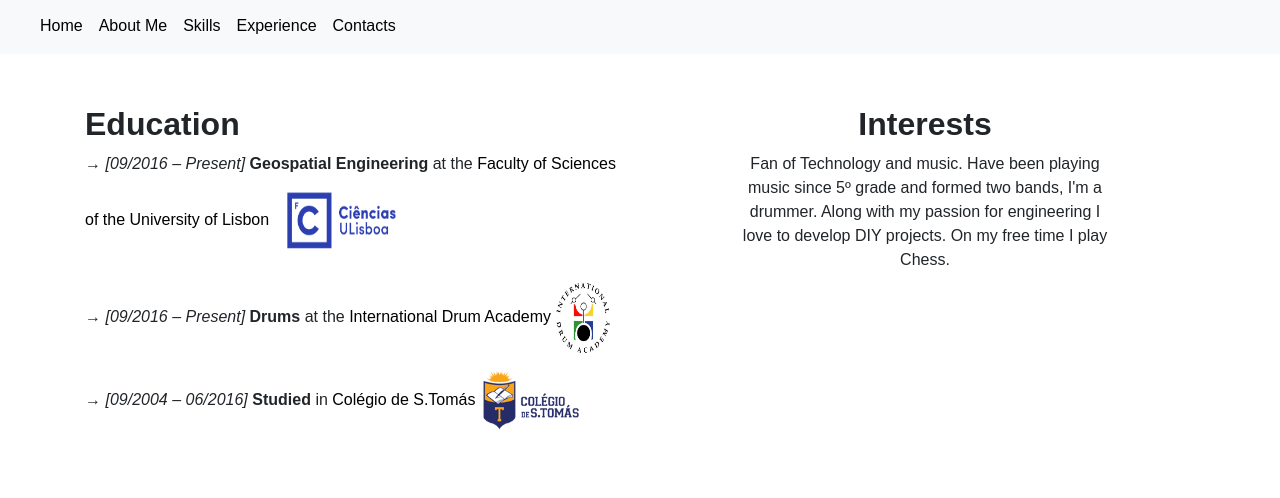
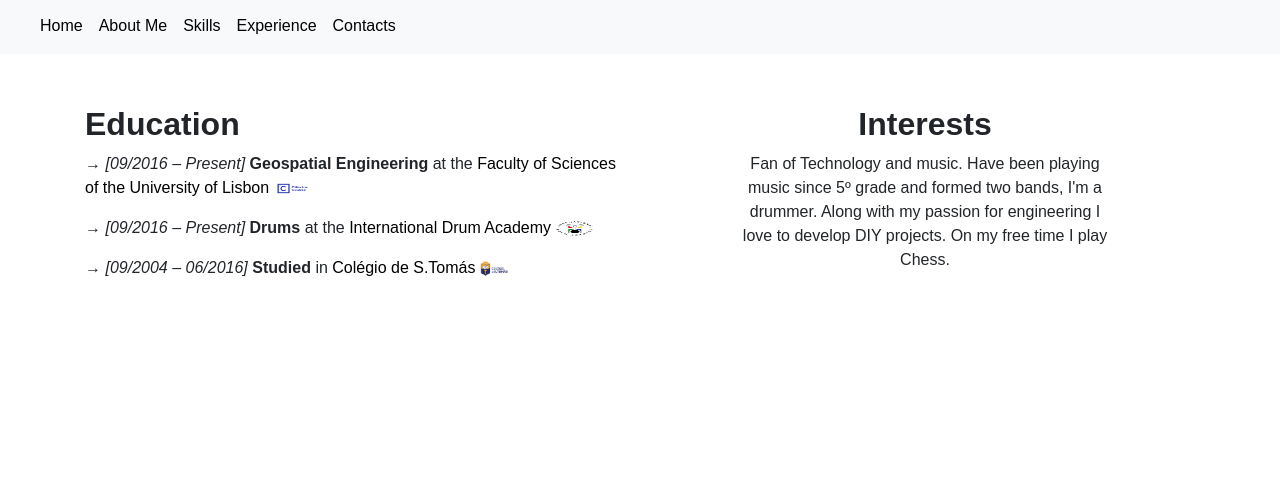
Before and after one commit to Alf0nso/CV, a plain HTML site: page index.html in a window 1280 px wide. Shown: the part 802-1300 px from the top of the page. Drawn offline with nearby package versions, Linux system fonts and the light colour scheme.

Commit message:
Update main.css

```diff
--- a/css/main.css
+++ b/css/main.css
@@ -218,20 +218,20 @@ color: #f2f2f2;
 
 .icon_fcul
 {
-	width: 25%;
-	height: 30%;
+	width: 7%;
+	height: 7%;
 }
 
 .icon_ida
 {
-	width: 10%;
-	height: 25%;
+	width: 7%;
+	height: 7%;
 }
 
 .stomas
 {
-	width: 25%;
-	height: 20%;
+	width: 7%;
+	height: 7%;
 }
 
 .itc_icon
```
